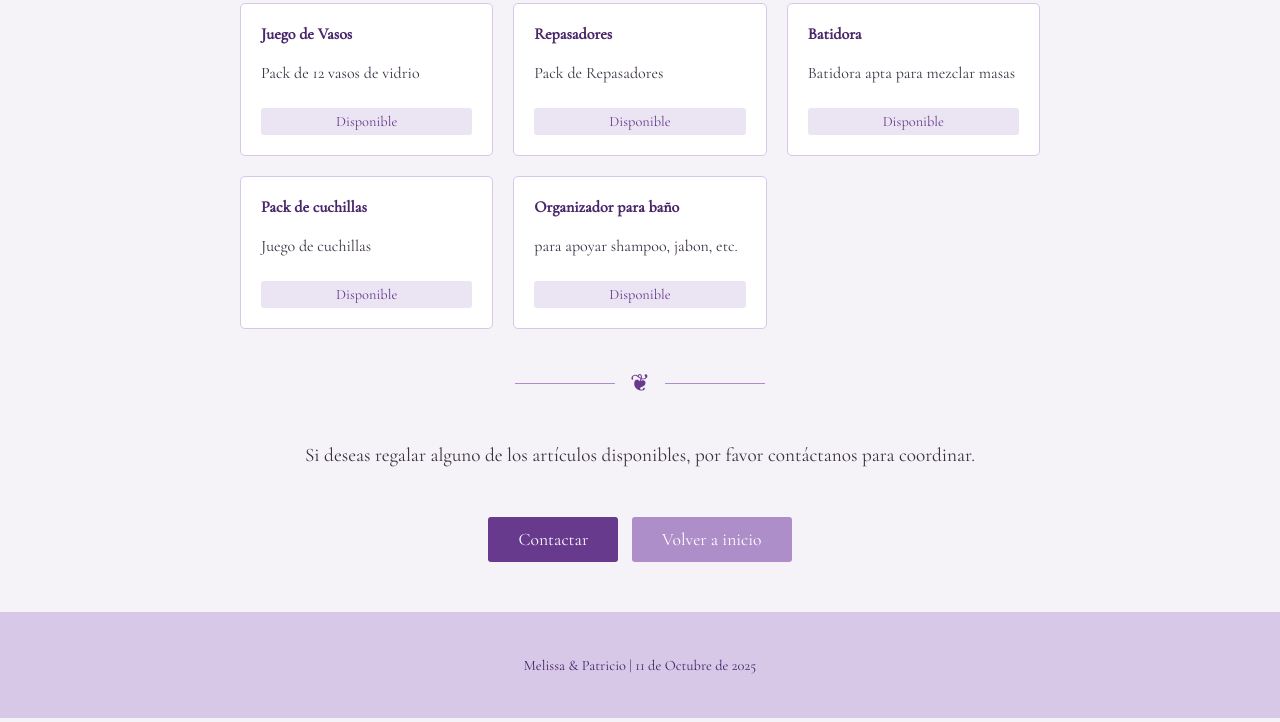
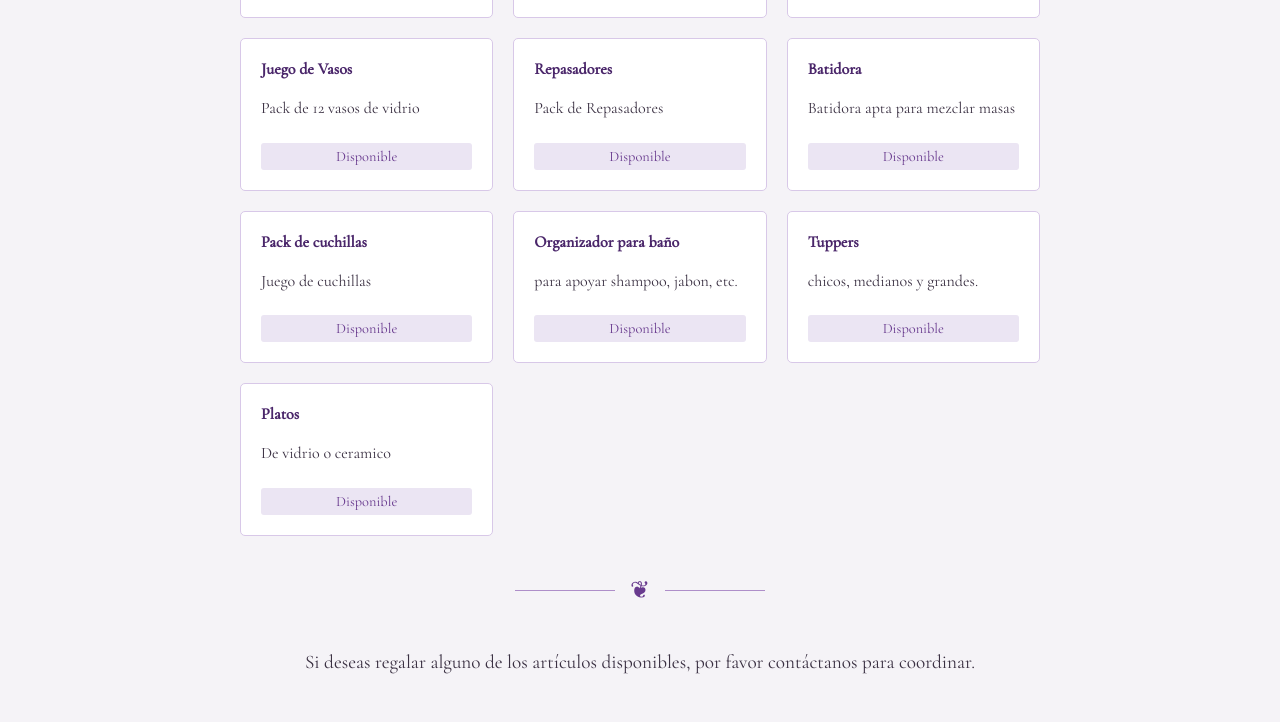
Before and after one commit to casamientoPyM/boda, a plain HTML site: page list.html in a window 1280 px wide. Shown: the part 1201-1923 px from the top of the page. Drawn offline with nearby package versions, Linux system fonts and the light colour scheme.

Commit message:
Update list.html

```diff
--- a/list.html
+++ b/list.html
@@ -218,7 +218,7 @@
             </div>
 
             <h3>Nuestro futuro hogar</h3>
-            <p>Gracias por querer formar parte de nuestro nuevo comienzo. Estos son algunos artículos que nos ayudarán a construir nuestro primer hogar juntos.</p>
+            <p>Gracias por querer formar parte de nuestro nuevo comienzo. Estos son algunos artículos que nos ayudarán a construir nuestro primer hogar juntos. La lista está a modo de guía, Si nos querés regalar algo que no está dentro podés hacerlo sin problema. </p>
 
             <div id="lista-regalos" class="lista-regalos">
                 <!-- Los elementos de regalo se generarán dinámicamente aquí -->
@@ -232,7 +232,6 @@
 
             <p>Si deseas regalar alguno de los artículos disponibles, por favor contáctanos para coordinar.</p>
 
-            <a href="#" class="boton">Contactar</a>
             <a href="index.html" class="boton" style="background-color: #AE8EC9; margin-left: 10px;">Volver a inicio</a>
         </div>
 
@@ -247,31 +246,26 @@
             {
                 nombre: "Juego de toallas",
                 descripcion: "Pack de toallas para manos",
-                precio: "$120.000",
                 estado: "disponible"
             },
             {
                 nombre: "Protector de enchufes",
                 descripcion: "Protector de Alta y baja tension",
-                precio: "$120.000",
                 estado: "disponible"
             },
             {
                 nombre: "Ropero",
                 descripcion: "Ropero 90cm ancho y 2m alto (Medidas maximas)",
-                precio: "$120.000",
                 estado: "disponible"
             },
             {
                 nombre: "Perchas",
                 descripcion: "Pack de perchas de plástico",
-                precio: "$120.000",
                 estado: "disponible"
             },
             {
                 nombre: "Trapos de piso",
                 descripcion: "Pack de trapos para piso",
-                precio: "$120.000",
                 estado: "disponible"
             },
             {
@@ -333,6 +327,16 @@
                 nombre: "Organizador para baño",
                 descripcion: "para apoyar shampoo, jabon, etc.",
                 estado: "disponible"
+            },
+            {
+                nombre: "Tuppers",
+                descripcion: "chicos, medianos y grandes.",
+                estado: "disponible"
+            },
+            {
+                nombre: "Platos",
+                descripcion: "De vidrio o ceramico",
+                estado: "disponible"
             }
         ];
 
```
